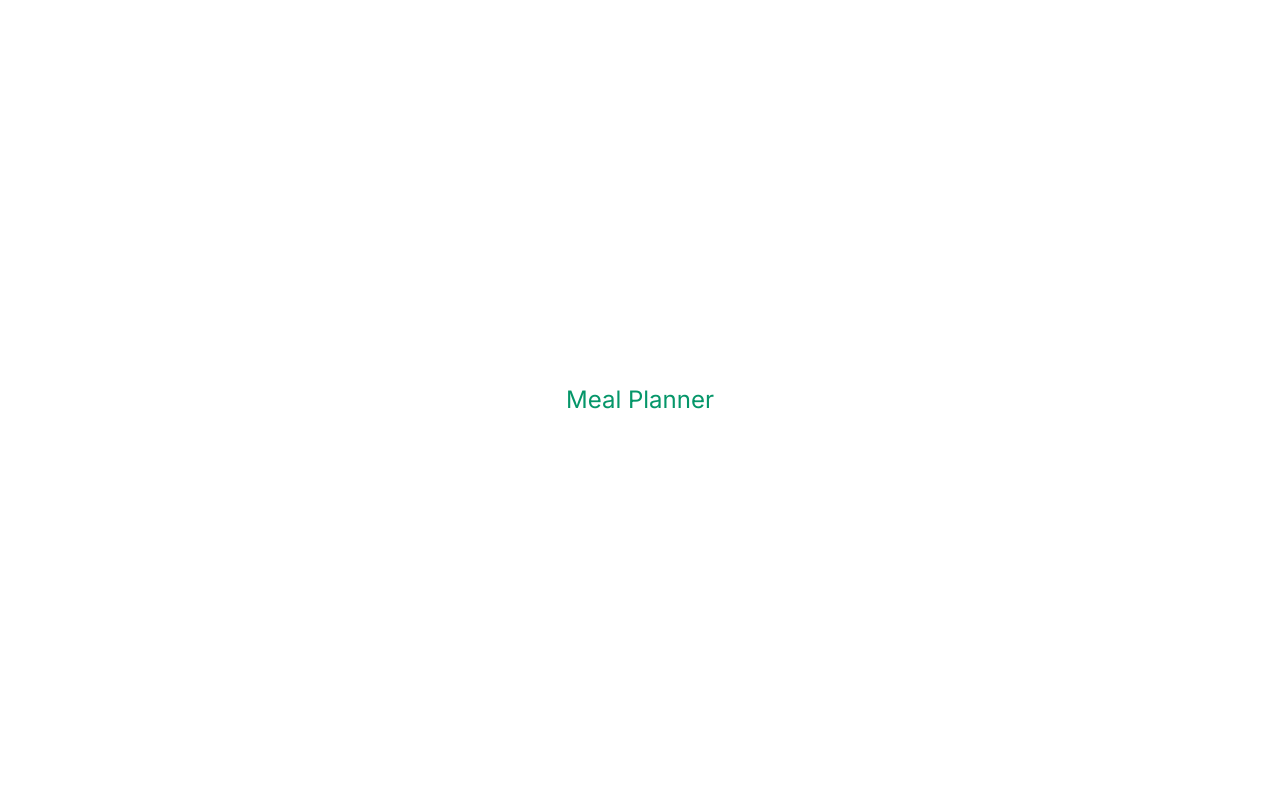
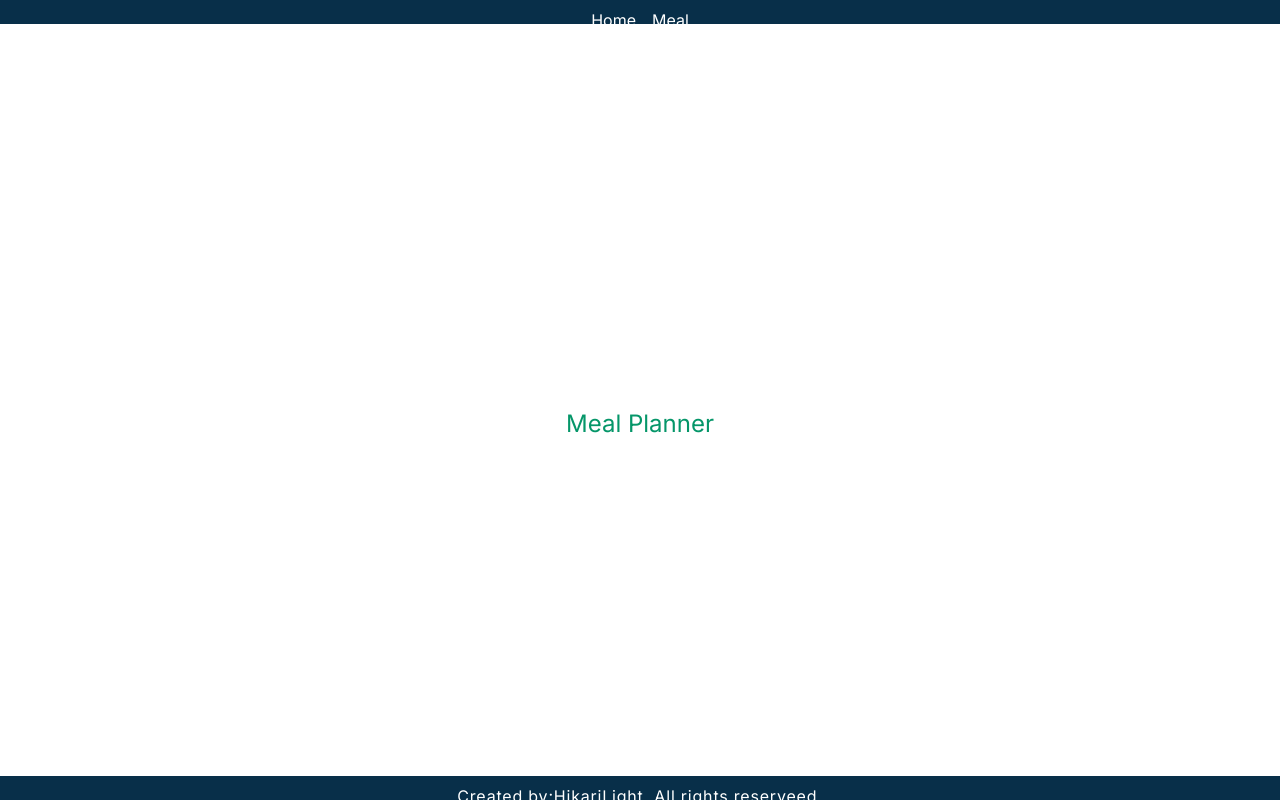
Before and after one commit to HikariLight/Meal-Planner, a Next.js app: page / in a window 1280 px wide. Built offline with nearby package versions, Linux system fonts and the light colour scheme.

Commit message:
Updated layout with footer and navbar

```diff
--- a/src/app/layout.js
+++ b/src/app/layout.js
@@ -1,5 +1,7 @@
 import "./globals.css"
 import { Inter } from "next/font/google"
+import Navbar from "./Navbar"
+import Footer from "./Footer"
 
 const inter = Inter({ subsets: ["latin"] })
 
@@ -11,7 +13,19 @@ export const metadata = {
 export default function RootLayout({ children }) {
     return (
         <html lang="en">
-            <body className={inter.className}>{children}</body>
+            <body className={inter.className}>
+                <div className="">
+                    <div className="h-[3vh]">
+                        <Navbar />
+                    </div>
+
+                    <div className="h-[94vh] overflow-auto">{children}</div>
+
+                    <div className="h-[3vh]">
+                        <Footer />
+                    </div>
+                </div>
+            </body>
         </html>
     )
 }
```
